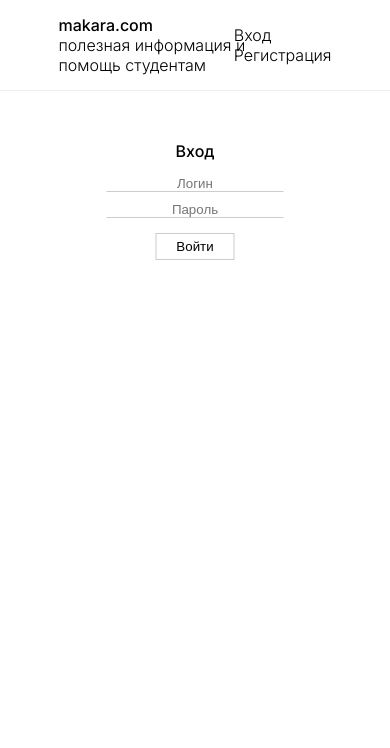
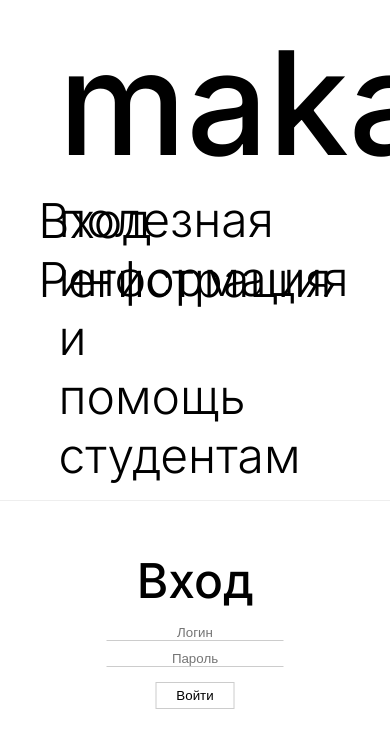
Before and after one commit to DenisMullin/DenisMullin.github.io, a PHP site: page /login.html in a window 390 px wide; the page is wider, and only the part inside the window is pictured. Shown: the top 748 px of that part. Run offline with PHP 8.4, Linux system fonts and the light colour scheme.

Commit message:
init commit

```diff
--- a/css/style.css
+++ b/css/style.css
@@ -321,6 +321,6 @@ button {
 
 @media screen and (max-width: 800px) {
 	p, a, h1, h2, h3 {
-		font-size: 1em;
+		font-size: 3em;
 	}
 }
```
